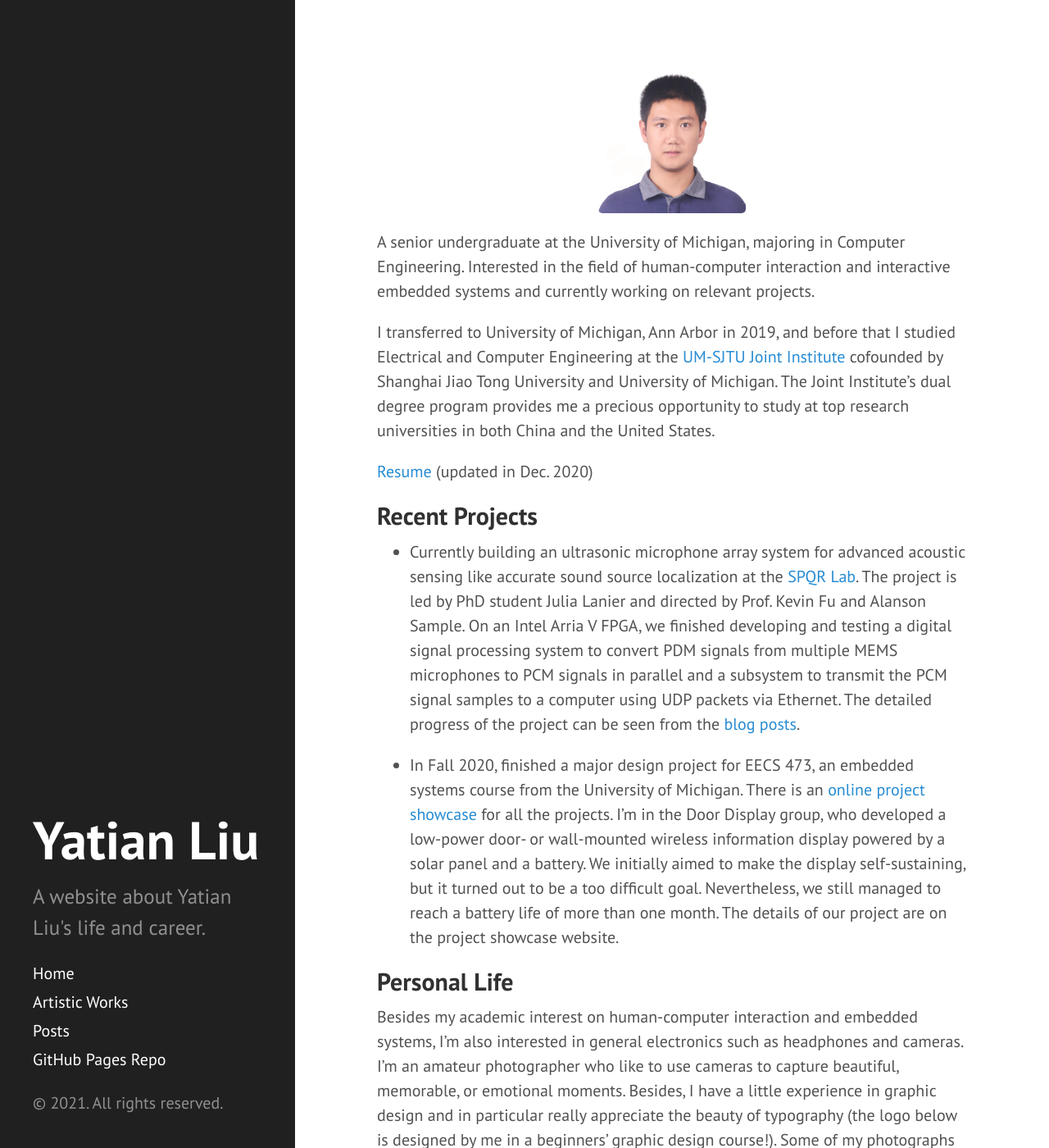
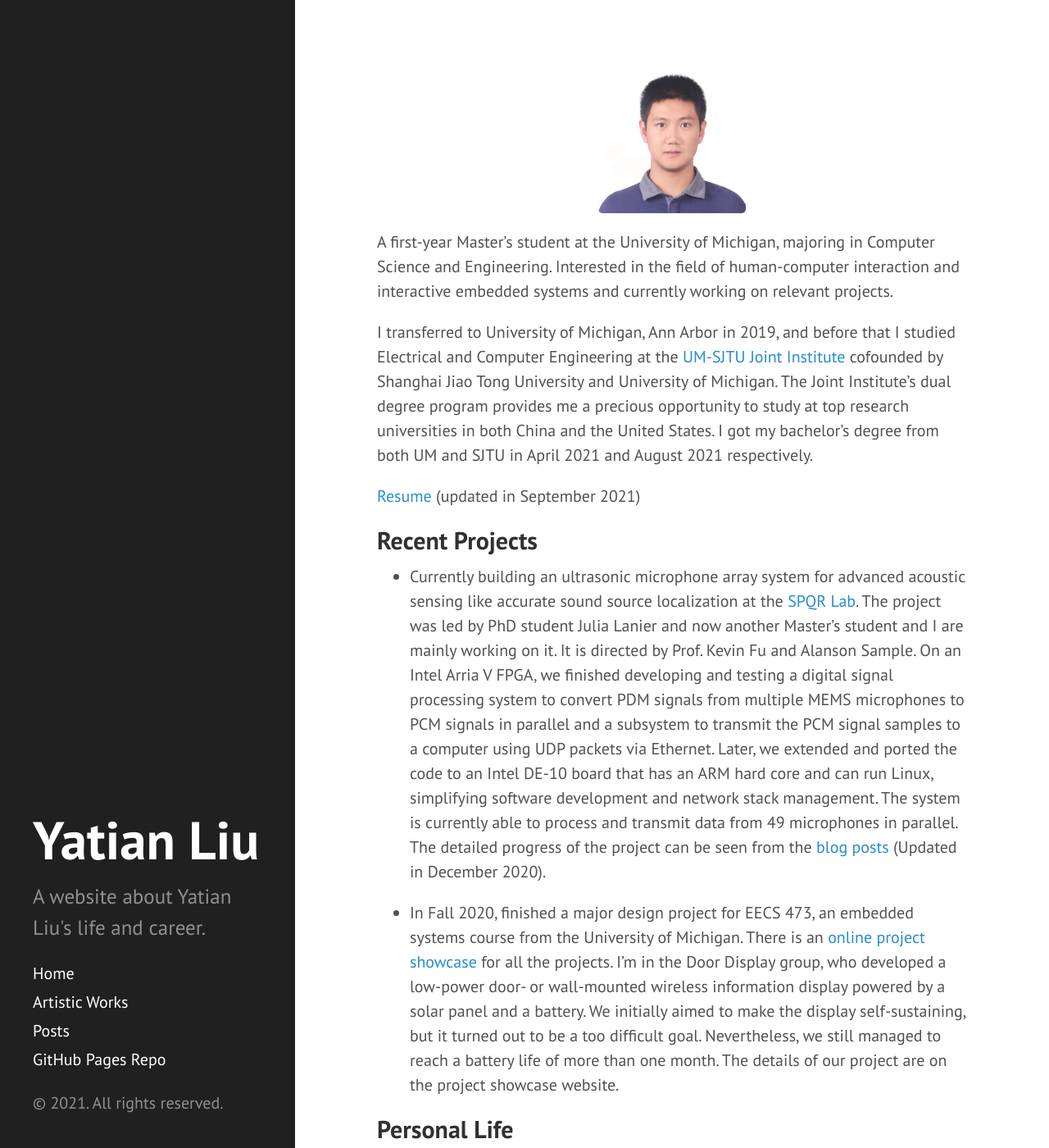
Before and after one commit to yatian-liu/yatian-liu.github.io, a Jekyll site: the page built from index.md, in a window 1280 px wide and 1400 px high. Shown: the whole window at 82% size. Built offline with Jekyll 4.4.1, drawn with Linux system fonts in a browser that asks for light colours.

Commit message:
Update contents to Master's student

```diff
--- a/index.md
+++ b/index.md
@@ -7,30 +7,36 @@ title: Home
   <img width="180" src="/public/imgs/portrait.jpg" alt="Portrait"/>
 </p>
 
-A senior undergraduate at the University of Michigan, majoring in
-Computer Engineering. Interested in the field of human-computer interaction
-and interactive embedded systems and currently working on relevant projects.
+A first-year Master's student at the University of Michigan, majoring in
+Computer Science and Engineering. Interested in the field of human-computer
+interaction and interactive embedded systems and currently working on relevant
+projects.
 
 I transferred to University of Michigan, Ann Arbor in 2019, and before that I
 studied Electrical and Computer Engineering at the [UM-SJTU Joint
 Institute](https://www.ji.sjtu.edu.cn) cofounded by Shanghai Jiao Tong
 University and University of Michigan. The Joint Institute's dual degree program
 provides me a precious opportunity to study at top research universities in both
-China and the United States.
+China and the United States. I got my bachelor's degree from both UM and SJTU in
+April 2021 and August 2021 respectively.
 
-[Resume](public/resume.pdf) (updated in Dec. 2020)
+[Resume](public/yatian_liu_resume.pdf) (updated in September 2021)
 
 ## Recent Projects
 
 - Currently building an ultrasonic microphone array system for advanced acoustic
   sensing like accurate sound source localization at the [SPQR
-  Lab](https://spqrlab1.github.io/). The project is led by PhD student Julia
-  Lanier and directed by Prof. Kevin Fu and Alanson Sample. On an Intel Arria V
-  FPGA, we finished developing and testing a digital signal processing system to
-  convert PDM signals from multiple MEMS microphones to PCM signals in parallel
-  and a subsystem to transmit the PCM signal samples to a computer using UDP
-  packets via Ethernet. The detailed progress of the project can be seen from
-  the [blog posts](/posts).
+  Lab](https://spqrlab1.github.io/). The project was led by PhD student Julia
+  Lanier and now another Master's student and I are mainly working on it. It is
+  directed by Prof. Kevin Fu and Alanson Sample. On an Intel Arria V FPGA, we
+  finished developing and testing a digital signal processing system to convert
+  PDM signals from multiple MEMS microphones to PCM signals in parallel and a
+  subsystem to transmit the PCM signal samples to a computer using UDP packets
+  via Ethernet. Later, we extended and ported the code to an Intel DE-10 board
+  that has an ARM hard core and can run Linux, simplifying software development
+  and network stack management. The system is currently able to process and
+  transmit data from 49 microphones in parallel. The detailed progress of the
+  project can be seen from the [blog posts](/posts) (Updated in December 2020).
 
 - In Fall 2020, finished a major design project for EECS 473, an embedded
   systems course from the University of Michigan. There is an [online project
```
Also changed, not shown: 2 other files.
